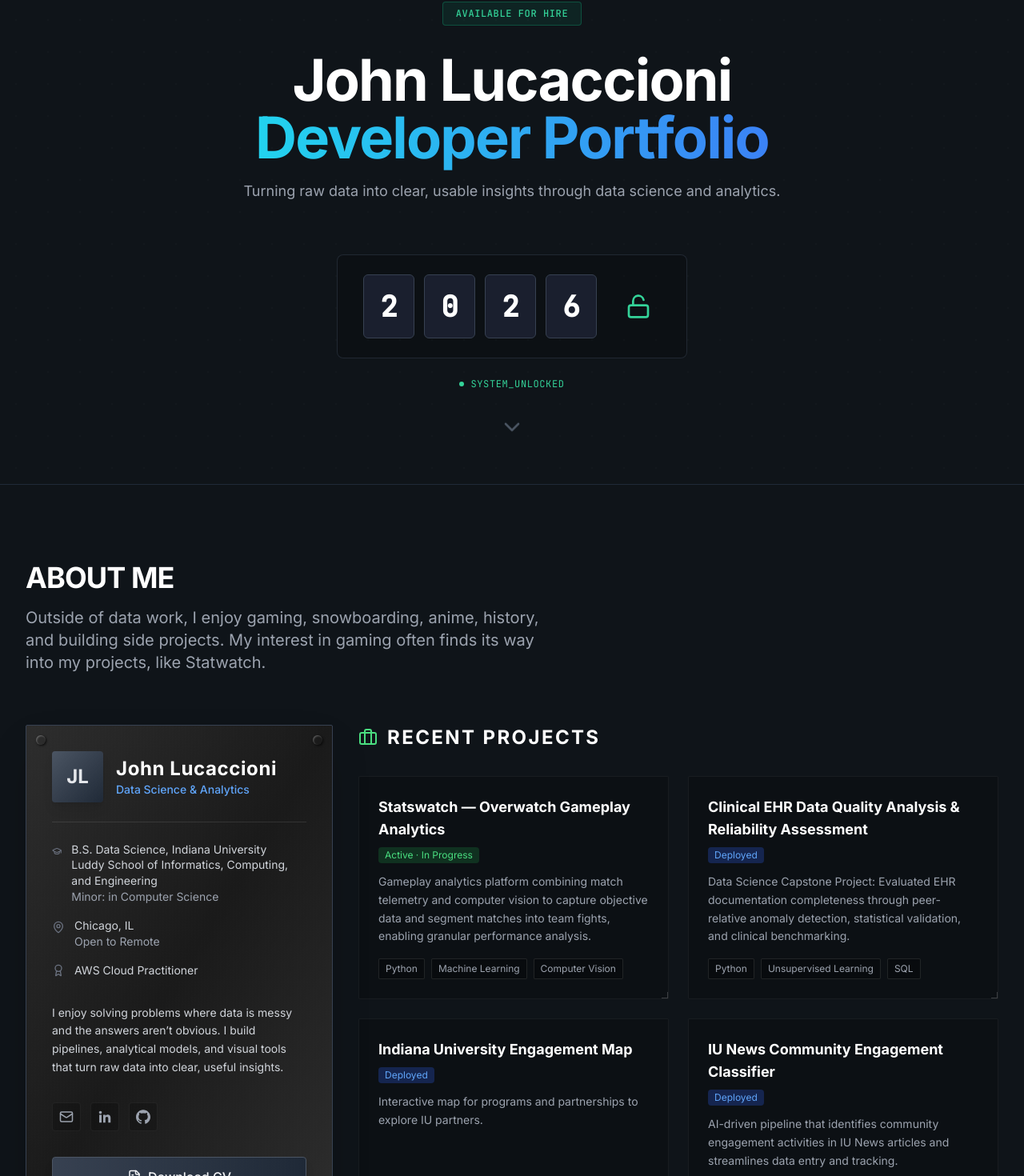
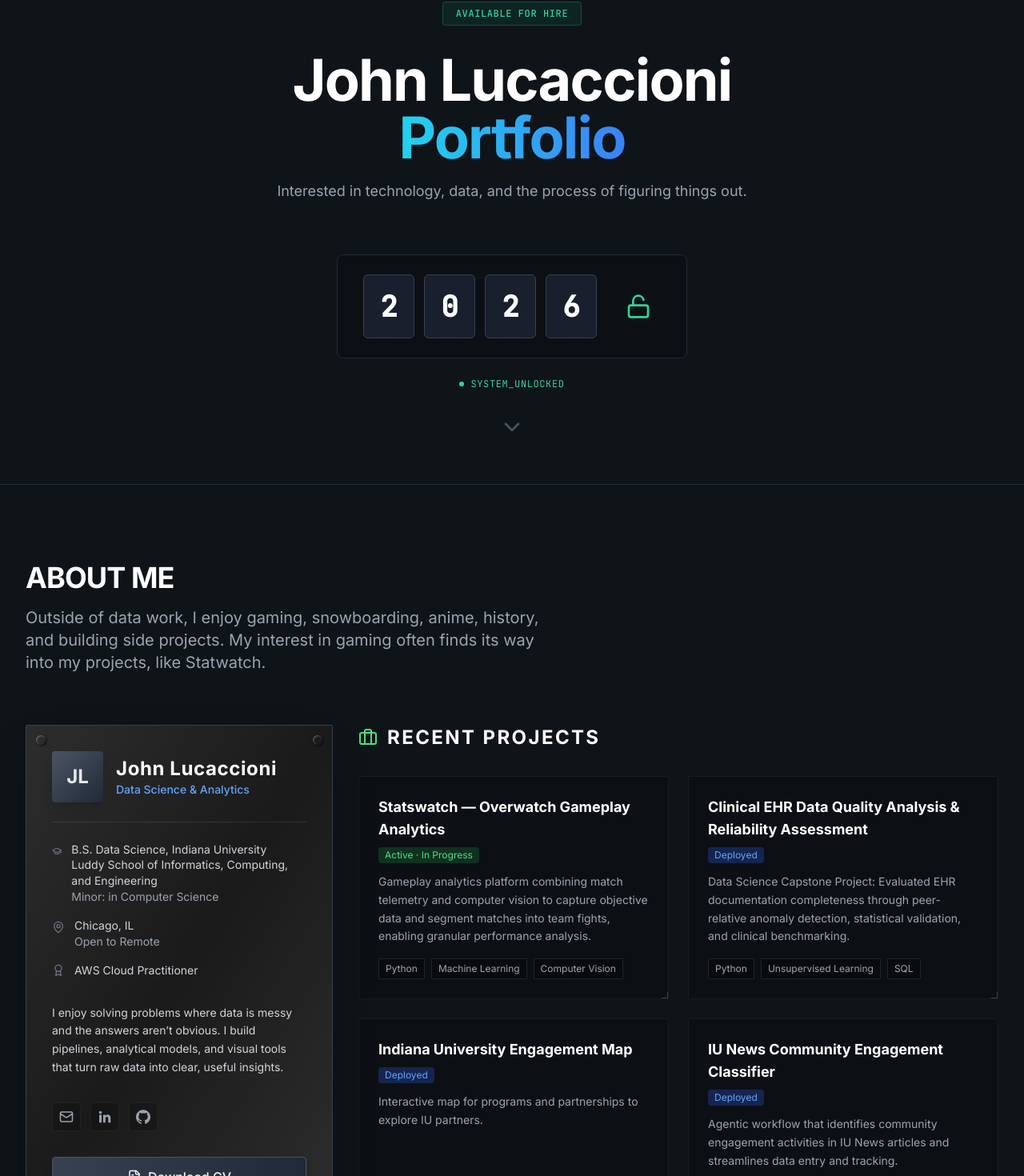
Before and after one commit to JLuca11/JLuca11.github.io, a React (Vite) app: page / in a window 1280 px wide. Shown: the part 195-1665 px from the top of the page at 80% size. Built offline with nearby package versions, Linux system fonts and the light colour scheme.

Commit message:
updated hero

```diff
--- a/src/components/About.tsx
+++ b/src/components/About.tsx
@@ -76,7 +76,7 @@ const projects = [
   id: '4',
   title: 'IU News Community Engagement Classifier',
   photo: 'Photos/IUNews.jpg',
-  description: 'AI-driven pipeline that identifies community engagement activities in IU News articles and streamlines data entry and tracking.',
+  description: 'Agentic workflow that identifies community engagement activities in IU News articles and streamlines data entry and tracking.',
   tags: ['Python', 'Claude', 'BeautifulSoup', 'Agentic AI', "NLP"],
   status: 'Deployed'
 }];
--- a/src/components/Hero.tsx
+++ b/src/components/Hero.tsx
@@ -27,12 +27,12 @@ export function Hero() {
           <span className="text-white">John Lucaccioni</span>
           <br />
           <span className="text-transparent bg-clip-text bg-gradient-to-r from-cyan-400 to-blue-500">
-            Developer Portfolio
+            Portfolio
           </span>
         </h1>
 
         <p className="text-lg text-gray-400 mb-16 max-w-2xl mx-auto leading-relaxed">
-        Turning raw data into clear, usable insights through data science and analytics.
+        Interested in technology, data, and the process of figuring things out.
         </p>
 
         <DigitLock />
--- a/src/components/Projects.tsx
+++ b/src/components/Projects.tsx
@@ -26,7 +26,7 @@ const projects = [
   id: '7',
   title: 'IU News Community Engagement Classifier',
   photo: 'Photos/IUNews.jpg',
-  description: 'AI-driven pipeline that identifies community engagement activities in IU News articles and streamlines data entry and tracking.',
+  description: 'Agentic workflow that identifies community engagement activities in IU News articles to streamlines data entry and tracking.',
   tags: ['Python', 'Claude API', 'BeautifulSoup', 'Agentic AI', "NLP"],
   link: 'https://github.com/joluca-iu/IU-News-Weekly',
   status: 'Deployed'
```
